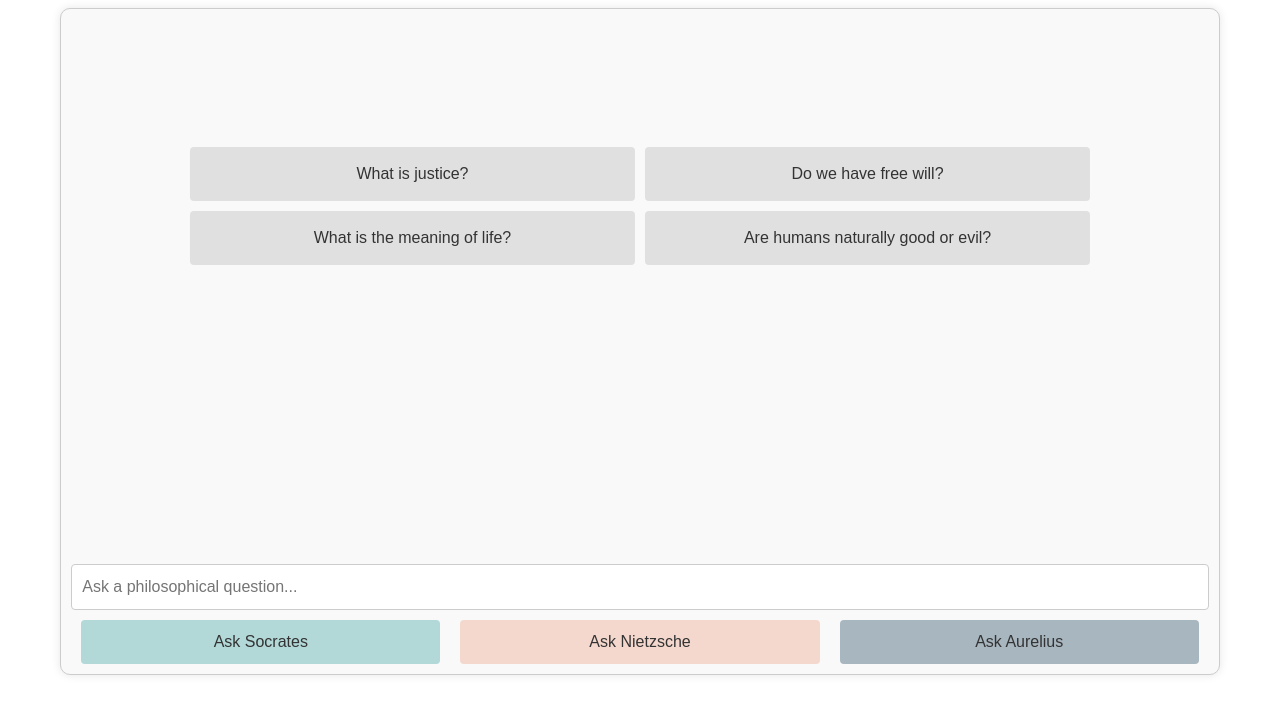
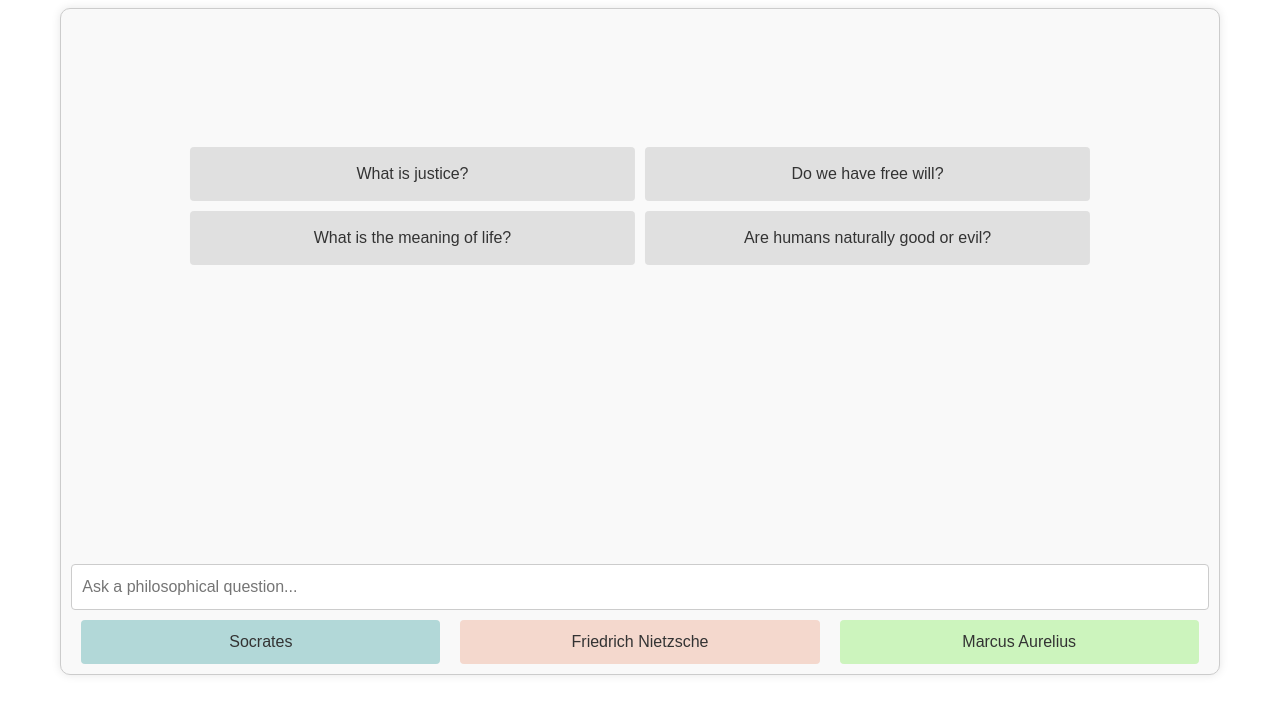
Before and after one commit to tomas-salgado/philosopher-debates, a Flask app: page / in a window 1280 px wide. Shown: the top 714 px of the page. Run offline with Flask 3, Linux system fonts and the light colour scheme.

Commit message:
improve UX

```diff
--- a/frontend/static/script.js
+++ b/frontend/static/script.js
@@ -95,9 +95,23 @@
     });
 
     document.getElementById('user-input').value = '';
+    updatePlaceholder();
 }
 
 function setQuestion(question) {
     const userInput = document.getElementById('user-input');
     userInput.value = question;
 }
+
+function updatePlaceholder() {
+    const messagesContainer = document.getElementById('messages-container');
+    const userInput = document.getElementById('user-input');
+
+    if (messagesContainer.children.length === 0) {
+        userInput.placeholder = "Ask a philosophical question...";
+    } else {
+        userInput.placeholder = "Continue the conversation or choose a philosopher...";
+    }
+}
+
+document.addEventListener('DOMContentLoaded', updatePlaceholder);
--- a/frontend/static/styles.css
+++ b/frontend/static/styles.css
@@ -40,26 +40,40 @@
     border-radius: 4px;
     cursor: pointer;
     font-weight: 500;
+    transition: background-color 0.3s, transform 0.3s;
 }
 
-button:hover {
-    background-color: #8c9ea9;
+button.socrates-respond {
+    background-color: #b2d8d8;
+    transition: all 0.3s ease;
 }
 
-button.ask-socrates {
-    background-color: #b2d8d8;
+button.socrates-respond:hover {
+    background-color: #8fc7c7;
+    transform: scale(1.04);
+    box-shadow: 0 4px 8px rgba(0, 0, 0, 0.1);
 }
 
-button.ask-nietzsche {
+button.nietzsche-respond {
     background-color: #f4d8cd;
+    transition: all 0.3s ease;
 }
 
-button.ask-socrates:hover {
-    background-color: #9ec2c0;
+button.nietzsche-respond:hover {
+    background-color: #edc3b4;
+    transform: scale(1.04);
+    box-shadow: 0 4px 8px rgba(0, 0, 0, 0.1);
 }
 
-button.ask-nietzsche:hover {
-    background-color: #e3bba9;
+button.aurelius-respond {
+    background-color: #ccf4bd;
+    transition: all 0.3s ease;
+}
+
+button.aurelius-respond:hover {
+    background-color: #b8e6a7;
+    transform: scale(1.04);
+    box-shadow: 0 4px 8px rgba(0, 0, 0, 0.1);
 }
 
 .message {
@@ -177,7 +191,6 @@
     transform: scale(1.02);
 }
 
-/* Hide preset questions when there are messages */
 #chat-window #messages-container:not(:empty) ~ #preset-questions {
     display: none;
 }
--- a/frontend/templates/index.html
+++ b/frontend/templates/index.html
@@ -18,11 +18,11 @@
             </div>
             <div id="messages-container"></div>
         </div>
-        <input type="text" id="user-input" placeholder="Ask a philosophical question...">
+        <input type="text" id="user-input" placeholder="Type a question or select a philosopher...">
         <div id="button-container">
-            <button class="ask-socrates" onclick="sendMessage('Socrates')">Ask Socrates</button>
-            <button class="ask-nietzsche" onclick="sendMessage('Nietzsche')">Ask Nietzsche</button>
-            <button class="ask-aurelius" onclick="sendMessage('Aurelius')">Ask Aurelius</button>
+            <button class="socrates-respond" onclick="sendMessage('Socrates')">Socrates</button>
+            <button class="nietzsche-respond" onclick="sendMessage('Nietzsche')">Friedrich Nietzsche</button>
+            <button class="aurelius-respond" onclick="sendMessage('Aurelius')">Marcus Aurelius</button>
         </div>
     </div>
     <script src="../static/script.js"></script>
```
